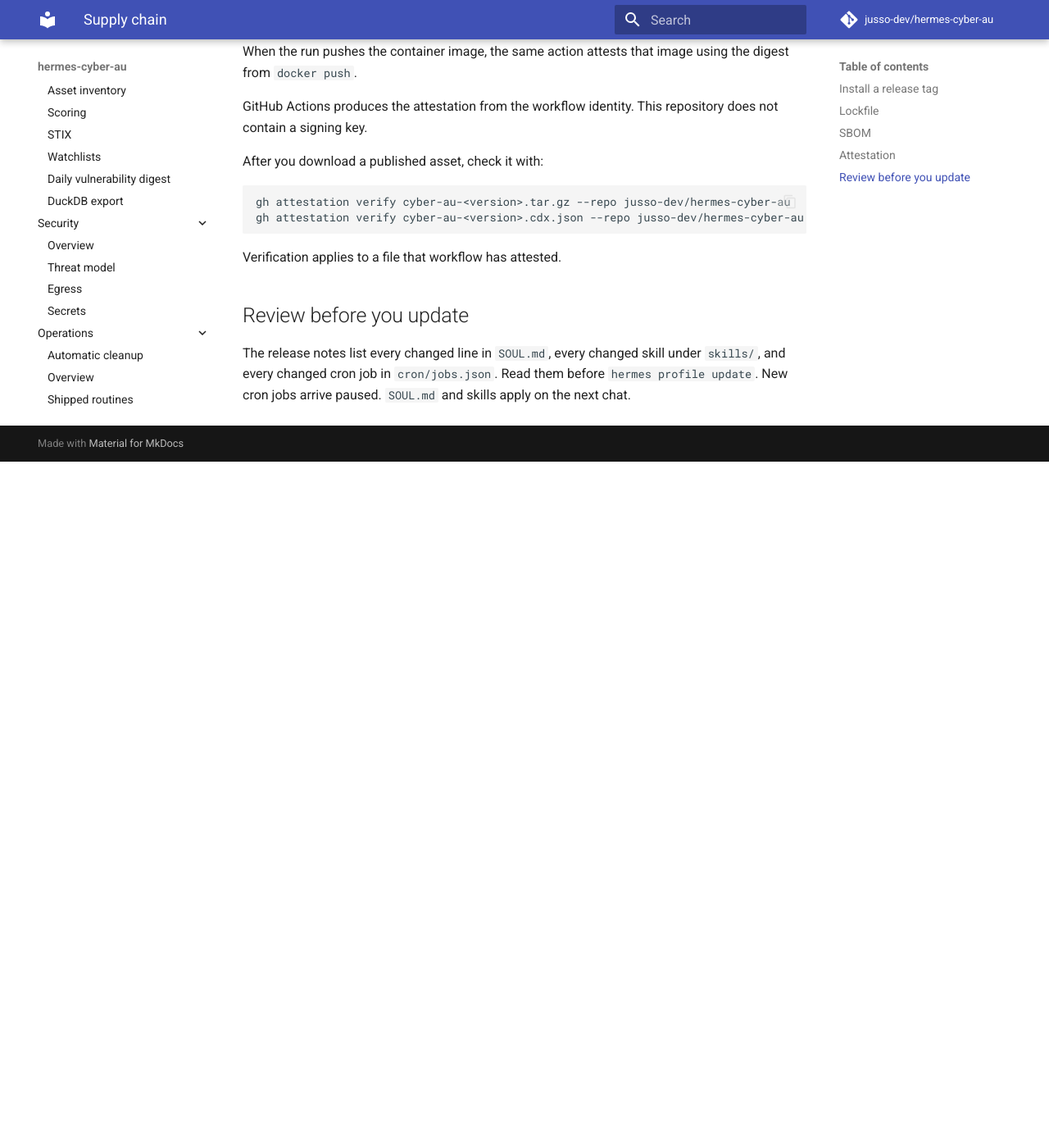
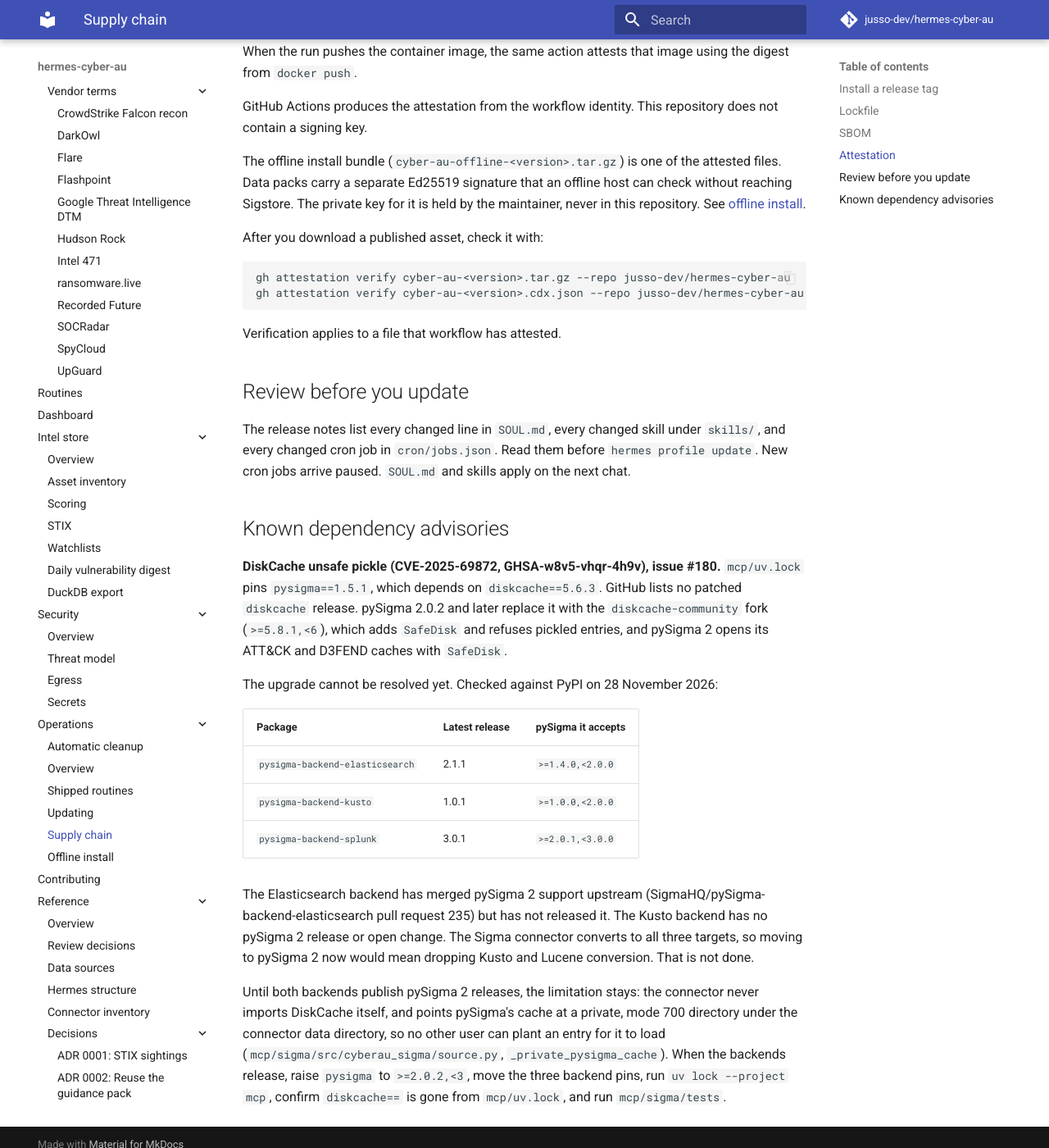
Before and after one commit to jusso-dev/hermes-cyber-au, an MkDocs documentation site: the page built from docs/operations/supply-chain.md, in a window 1280 px wide and 1400 px high, scrolled down 1135 px. Shown: the whole window at 82% size. Built offline with MkDocs 1.6.1 and Material for MkDocs 9.7.7, drawn with Linux system fonts in a browser that asks for light colours; comment, search, counter and statistics services are not loaded; before the commit the page ends 1698 px from its top, so only the background shows below that.

Commit message:
docs(operations): document the offline install and data pack workflow
Adds docs/operations/offline.md with the bundle contents, the offline
install steps, doctor's offline report, data pack import refusals and key
handling. Records #172 as delivered and the #180 pySigma 2 blocker in the
supply chain page.

Co-Authored-By: Claude Opus 5.5 <noreply@anthropic.com>

````diff
--- a/docs/operations/supply-chain.md
+++ b/docs/operations/supply-chain.md
@@ -30,6 +30,8 @@ Direct dependencies in `mcp/pyproject.toml` carry an upper bound. Dependabot ope
 
 GitHub Actions produces the attestation from the workflow identity. This repository does not contain a signing key.
 
+The offline install bundle (`cyber-au-offline-<version>.tar.gz`) is one of the attested files. Data packs carry a separate Ed25519 signature that an offline host can check without reaching Sigstore. The private key for it is held by the maintainer, never in this repository. See [offline install](offline.md).
+
 After you download a published asset, check it with:
 
 ```bash
@@ -42,3 +44,19 @@ Verification applies to a file that workflow has attested.
 ## Review before you update
 
 The release notes list every changed line in `SOUL.md`, every changed skill under `skills/`, and every changed cron job in `cron/jobs.json`. Read them before `hermes profile update`. New cron jobs arrive paused. `SOUL.md` and skills apply on the next chat.
+
+## Known dependency advisories
+
+**DiskCache unsafe pickle (CVE-2025-69872, GHSA-w8v5-vhqr-4h9v), issue #180.** `mcp/uv.lock` pins `pysigma==1.5.1`, which depends on `diskcache==5.6.3`. GitHub lists no patched `diskcache` release. pySigma 2.0.2 and later replace it with the `diskcache-community` fork (`>=5.8.1,<6`), which adds `SafeDisk` and refuses pickled entries, and pySigma 2 opens its ATT&CK and D3FEND caches with `SafeDisk`.
+
+The upgrade cannot be resolved yet. Checked against PyPI on 28 November 2026:
+
+| Package | Latest release | pySigma it accepts |
+|---|---|---|
+| `pysigma-backend-elasticsearch` | 2.1.1 | `>=1.4.0,<2.0.0` |
+| `pysigma-backend-kusto` | 1.0.1 | `>=1.0.0,<2.0.0` |
+| `pysigma-backend-splunk` | 3.0.1 | `>=2.0.1,<3.0.0` |
+
+The Elasticsearch backend has merged pySigma 2 support upstream (SigmaHQ/pySigma-backend-elasticsearch pull request 235) but has not released it. The Kusto backend has no pySigma 2 release or open change. The Sigma connector converts to all three targets, so moving to pySigma 2 now would mean dropping Kusto and Lucene conversion. That is not done.
+
+Until both backends publish pySigma 2 releases, the limitation stays: the connector never imports DiskCache itself, and points pySigma's cache at a private, mode 700 directory under the connector data directory, so no other user can plant an entry for it to load (`mcp/sigma/src/cyberau_sigma/source.py`, `_private_pysigma_cache`). When the backends release, raise `pysigma` to `>=2.0.2,<3`, move the three backend pins, run `uv lock --project mcp`, confirm `diskcache==` is gone from `mcp/uv.lock`, and run `mcp/sigma/tests`.
--- a/mkdocs.yml
+++ b/mkdocs.yml
@@ -127,6 +127,7 @@ nav:
       - Shipped routines: operations/routines.md
       - Updating: operations/updating.md
       - Supply chain: operations/supply-chain.md
+      - Offline install: operations/offline.md
   - Contributing: contributing/index.md
   - Reference:
       - Overview: reference/index.md
````
Also changed, not shown: docs/operations/offline.md (added, +146 -0 lines), docs/reference/review-decisions.md (+2 -2 lines).
